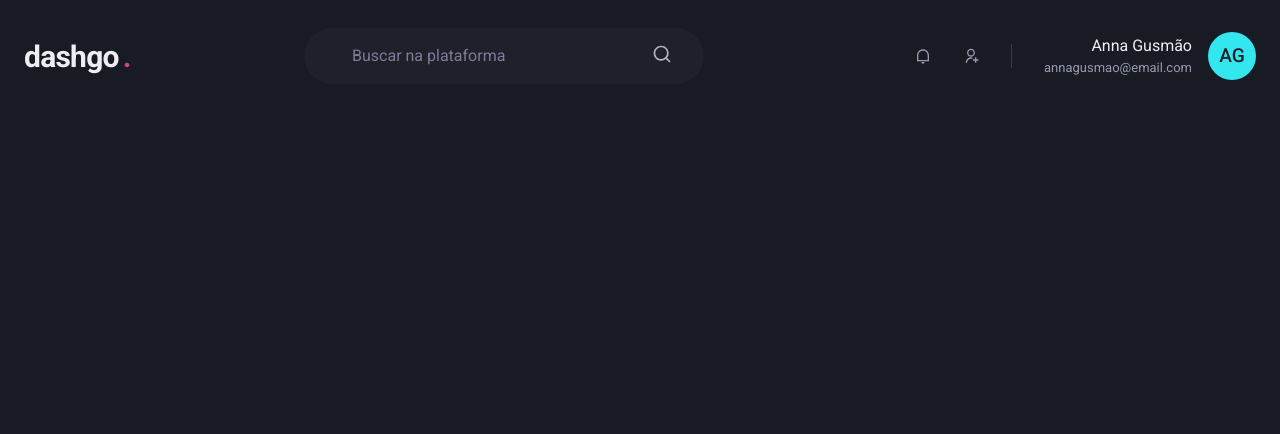
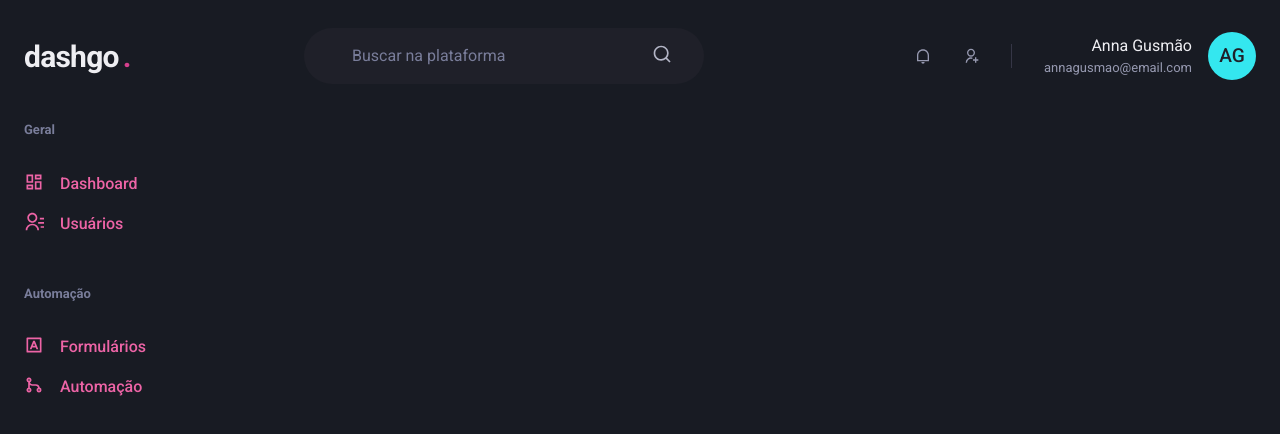
Before and after one commit to Anna-Luiza-Gusmao/dashgo, a Next.js app: page /dashboard in a window 1280 px wide. Shown: the top 434 px of the page. Built offline with nearby package versions, Linux system fonts and the light colour scheme.

Commit message:
add: sidebar

```diff
--- /dev/null
+++ b/src/components/Sidebar/NavLink.tsx
@@ -0,0 +1,24 @@
+import {
+    Icon,
+    Link as ChakraLink,
+    LinkProps as ChakraLinkProps,
+    Text,
+} from "@chakra-ui/react"
+import { ElementType } from "react"
+
+interface NavLinkProps extends ChakraLinkProps {
+    icon: ElementType
+    children: string
+    href: string
+}
+
+export function NavLink({ icon, children, href, ...rest }: NavLinkProps) {
+    return (
+        <ChakraLink display="flex" color="pink.400" {...rest}>
+            <Icon as={icon} fontSize="20" />
+            <Text ml="4" fontWeight="medium">
+                {children}
+            </Text>
+        </ChakraLink>
+    )
+}
--- /dev/null
+++ b/src/components/Sidebar/NavSection.tsx
@@ -0,0 +1,20 @@
+import { Box, Stack, Text } from "@chakra-ui/react"
+import { ReactNode } from "react"
+
+interface NavSectionProps {
+  title: string;
+  children: ReactNode;
+}
+
+export function NavSection({ title, children }: NavSectionProps) {
+  return (
+    <Box>
+      <Text fontWeight="bold" color="gray.400" fontSize="small">
+        {title}
+      </Text>
+      <Stack spacing="4" mt="8" align="stretch">
+        {children}
+      </Stack>
+    </Box>
+  )
+}
--- /dev/null
+++ b/src/components/Sidebar/SidebarNav.tsx
@@ -0,0 +1,33 @@
+import { Stack } from "@chakra-ui/react"
+import {
+  RiContactsLine,
+  RiDashboardLine,
+  RiGitMergeLine,
+  RiInputMethodLine,
+} from "react-icons/ri"
+import { NavLink } from "./Navlink"
+import { NavSection } from "./NavSection"
+
+export function SidebarNav() {
+  return (
+    <Stack spacing="12" align="flex-start">
+      <NavSection title="Geral">
+        <NavLink icon={RiDashboardLine} href="/dashboard">
+          Dashboard
+        </NavLink>
+        <NavLink icon={RiContactsLine} href="/users">
+          Usuários
+        </NavLink>
+      </NavSection>
+
+      <NavSection title="Automação">
+        <NavLink icon={RiInputMethodLine} href="/forms">
+          Formulários
+        </NavLink>
+        <NavLink icon={RiGitMergeLine} href="/automation">
+          Automação
+        </NavLink>
+      </NavSection>
+    </Stack>
+  )
+}
--- /dev/null
+++ b/src/components/Sidebar/index.tsx
@@ -0,0 +1,10 @@
+import { Box } from "@chakra-ui/react";
+import { SidebarNav } from "./SidebarNav";
+
+export function Sidebar() {
+    return (
+        <Box as="aside" w="64" mr="8">
+            <SidebarNav />
+        </Box>
+    )
+}
--- a/src/pages/dashboard.tsx
+++ b/src/pages/dashboard.tsx
@@ -1,7 +1,14 @@
 import { Header } from "@/components/Header"
+import { Sidebar } from "@/components/Sidebar"
+import { Flex } from "@chakra-ui/react"
 
 export default function Dashboard() {
     return (
-        <Header />
+        <Flex direction="column" h="100vh">
+            <Header />
+            <Flex width="100%" my="6" maxWidth={1480} mx="auto" px="6">
+                <Sidebar />
+            </Flex>
+        </Flex>
     )
 }
```
